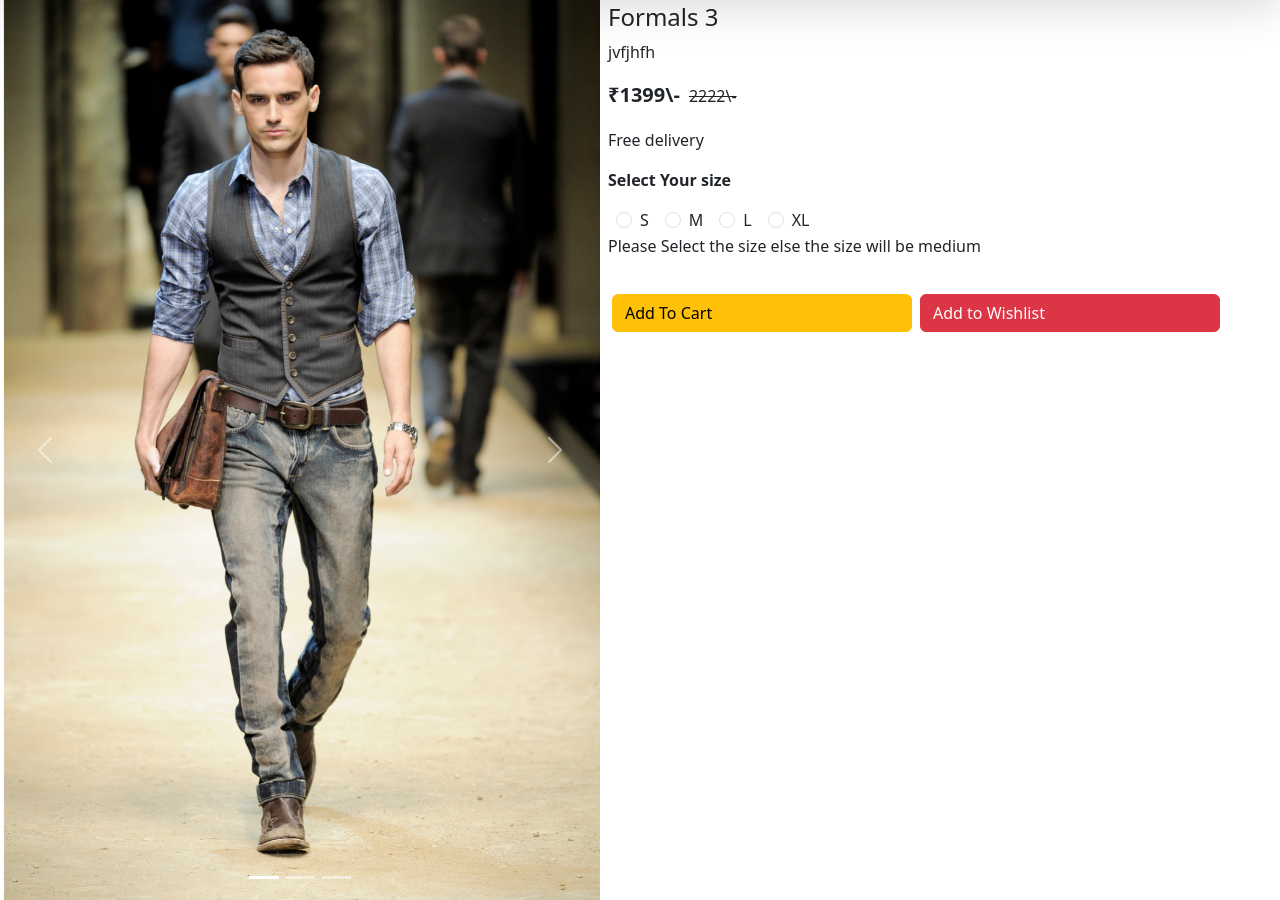
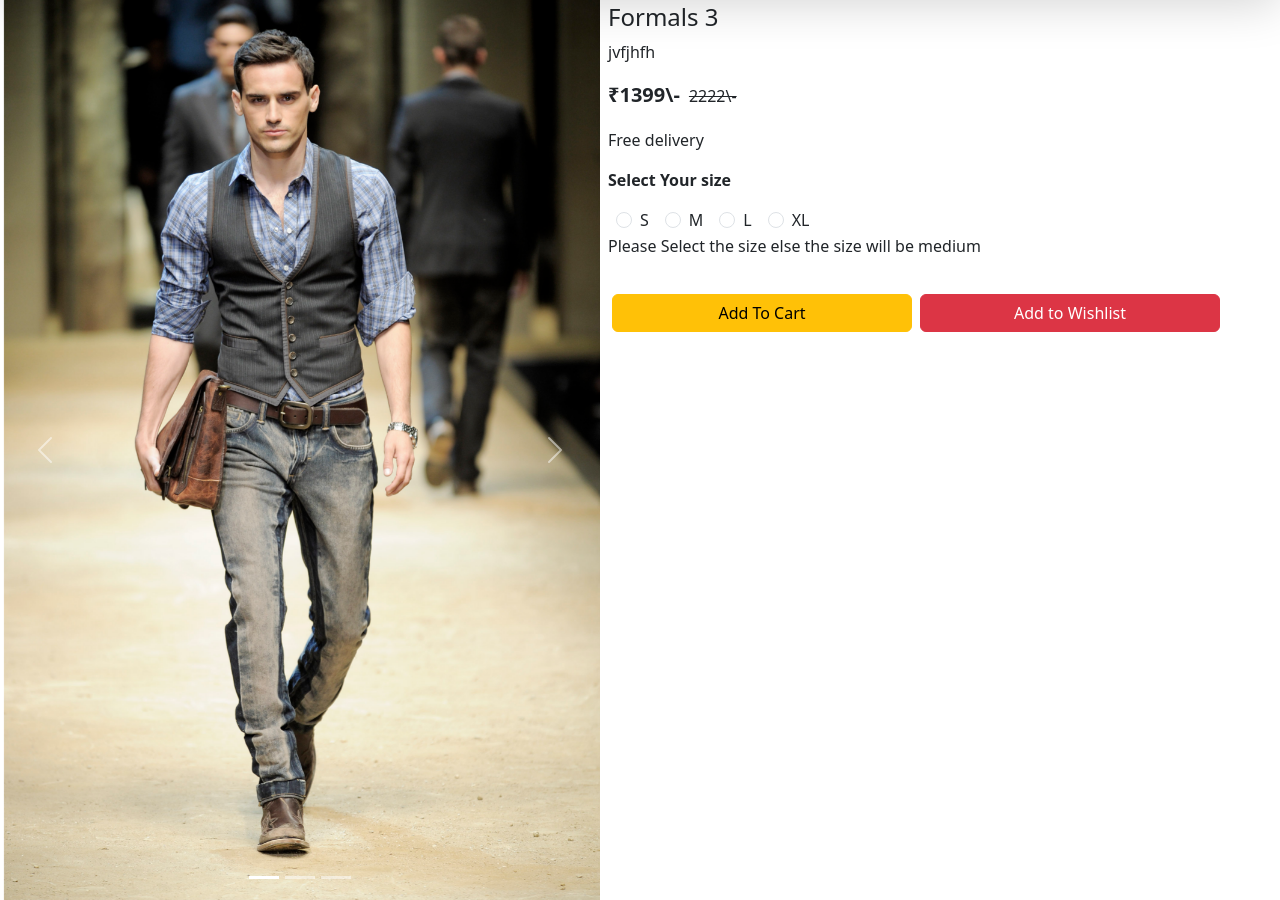
Before and after one commit to Shyam2615/EYN-Store, a Django app: page /product/0452ba2d-077e-4bce-8b1e-72b2377d990a/ in a window 1280 px wide. Shown: the part 71-971 px from the top of the page. Run offline with Django 4.2, Linux system fonts and the light colour scheme; data comes from the database, SQL or seed files in the repository; some libraries are stand-ins or nearby versions.

Commit message:
add to cart at centre

```diff
--- a/home/templates/product.html
+++ b/home/templates/product.html
@@ -206,8 +206,8 @@ margin-top: 66px;
   <p>Please Select the size else the size will be medium</p>
   {% endif %}
   <div class="disp">
-    <a href="/add-to-cart/{{item.product_uuid}}/?size={{selected_size}}"><button class="btn btn-warning d-flex checkout mx-1">Add To Cart</button></a>
-    <a href="/wishlist/{{item.product_uuid}}"><div class="btn btn-danger d-flex checkout mx-1">Add to Wishlist</div></a>
+    <a href="/add-to-cart/{{item.product_uuid}}/?size={{selected_size}}"><button class="btn btn-warning d-flex checkout mx-1" style="justify-content: center;">Add To Cart</button></a>
+    <a href="/wishlist/{{item.product_uuid}}"><div class="btn btn-danger d-flex checkout mx-1" style="justify-content: center;">Add to Wishlist</div></a>
   </div>
 </div>
 </div>
```
